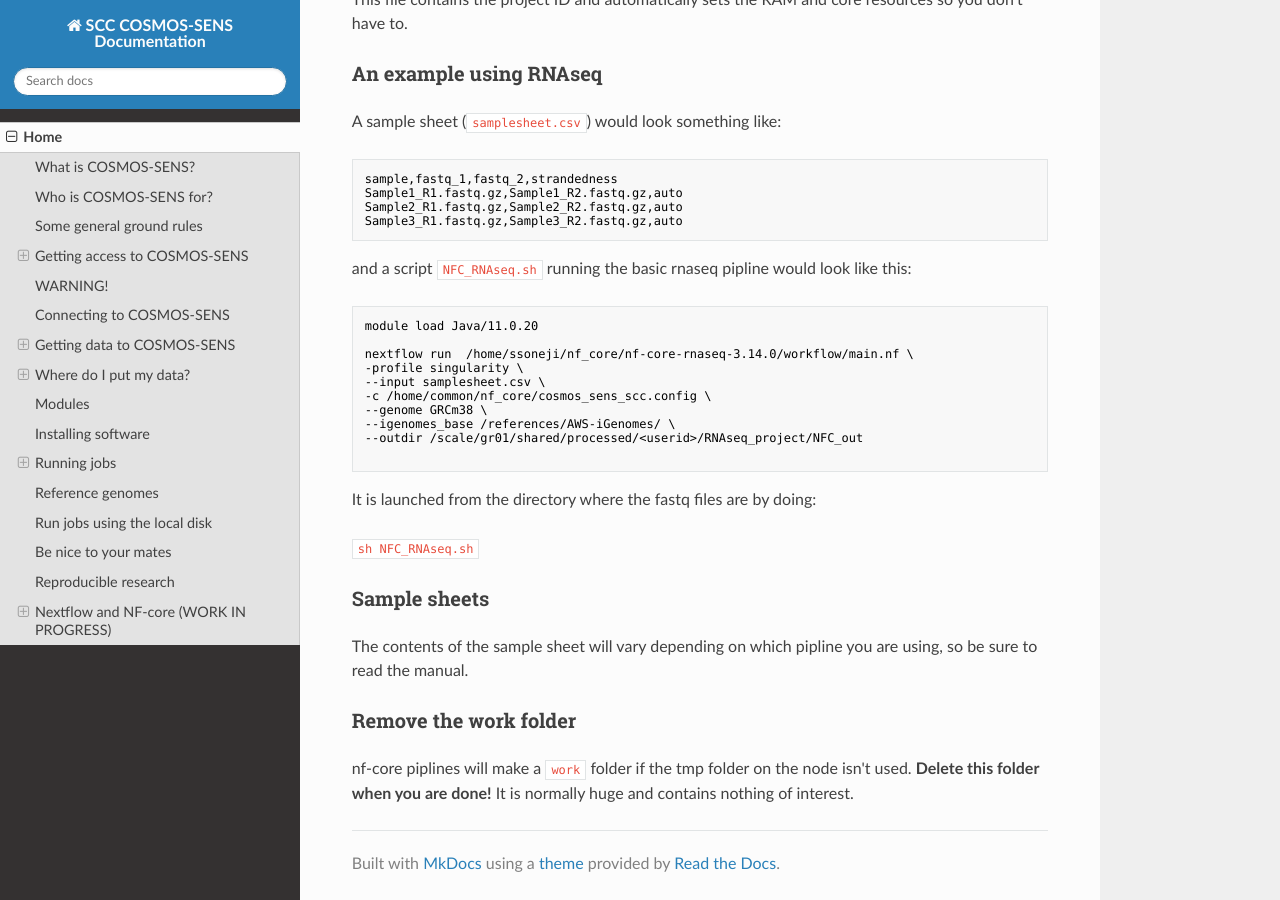
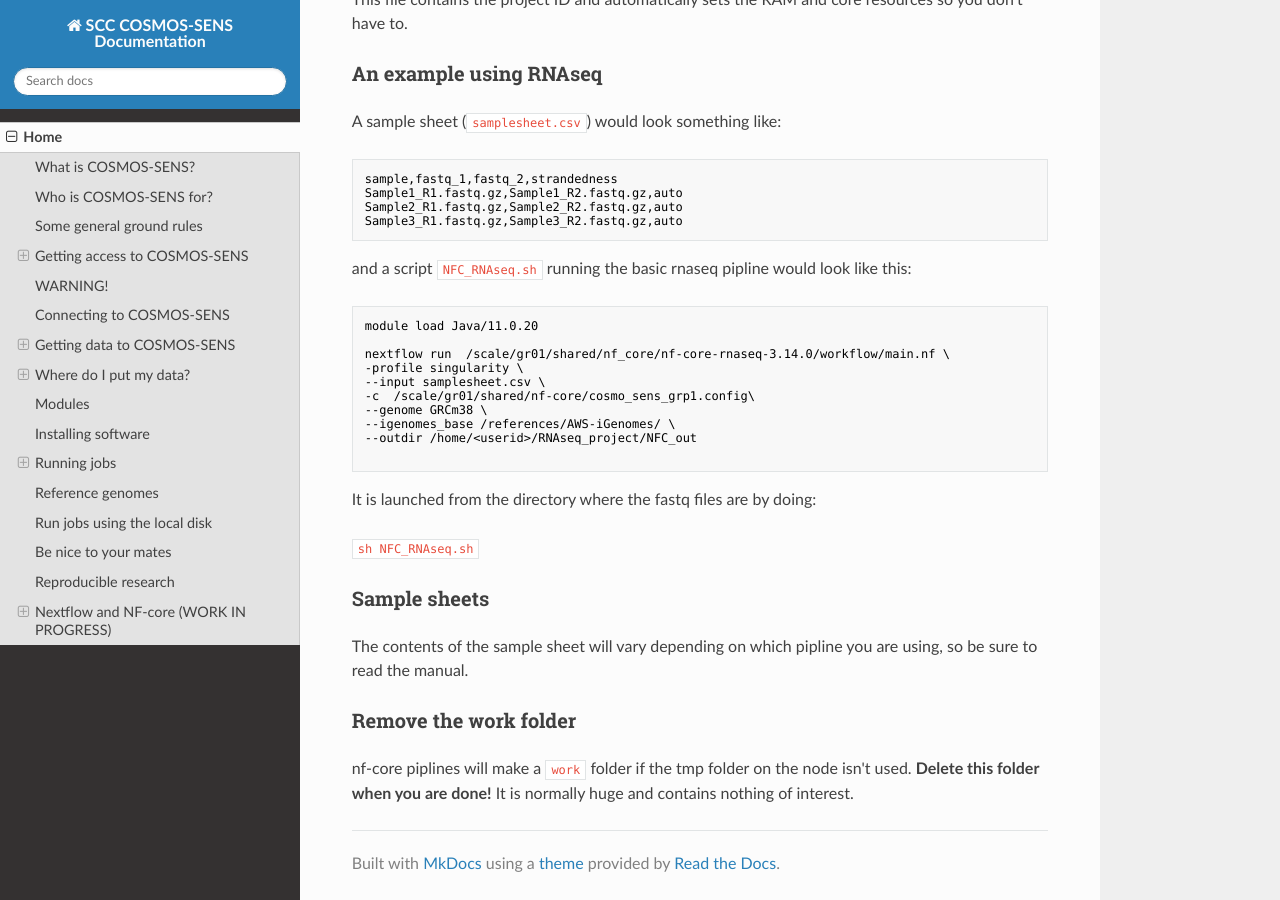
Before and after one commit to sccbioinformatics/SCC_CSENS_docs, an MkDocs documentation site: the page built from docs/index.md, in a window 1280 px wide and 900 px high, scrolled down 9518 px. Built offline with MkDocs 1.6.1, drawn with Linux system fonts in a browser that asks for light colours; nearby versions of some CDN libraries.

Commit message:
correct nextflow

````diff
--- a/docs/index.md
+++ b/docs/index.md
@@ -350,13 +350,13 @@ and a script `NFC_RNAseq.sh` running the basic rnaseq pipline would look like th
 ```shell
 module load Java/11.0.20
 
-nextflow run  /home/ssoneji/nf_core/nf-core-rnaseq-3.14.0/workflow/main.nf \
+nextflow run  /scale/gr01/shared/nf_core/nf-core-rnaseq-3.14.0/workflow/main.nf \
 -profile singularity \
 --input samplesheet.csv \
--c /home/common/nf_core/cosmos_sens_scc.config \
+-c  /scale/gr01/shared/nf-core/cosmo_sens_grp1.config\
 --genome GRCm38 \
 --igenomes_base /references/AWS-iGenomes/ \
---outdir /scale/gr01/shared/processed/<userid>/RNAseq_project/NFC_out
+--outdir /home/<userid>/RNAseq_project/NFC_out
 
 ```
 
````
